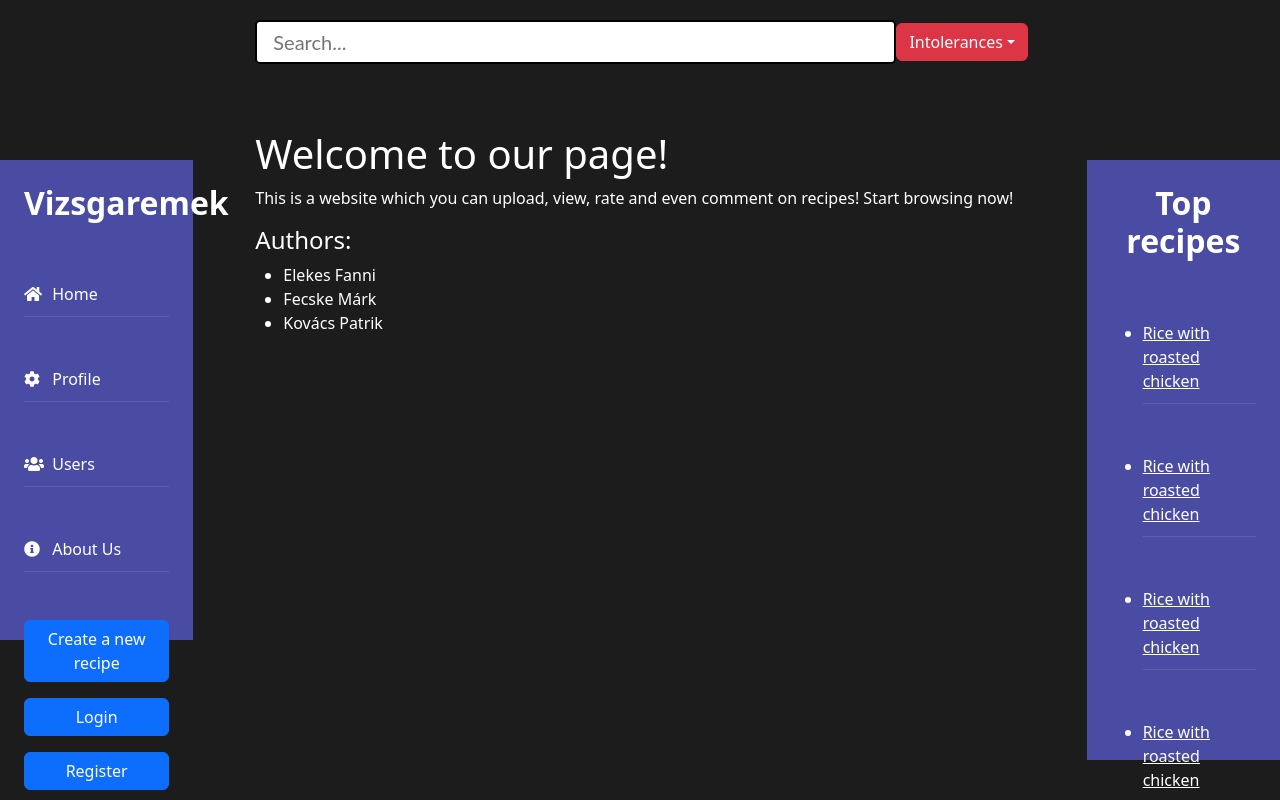
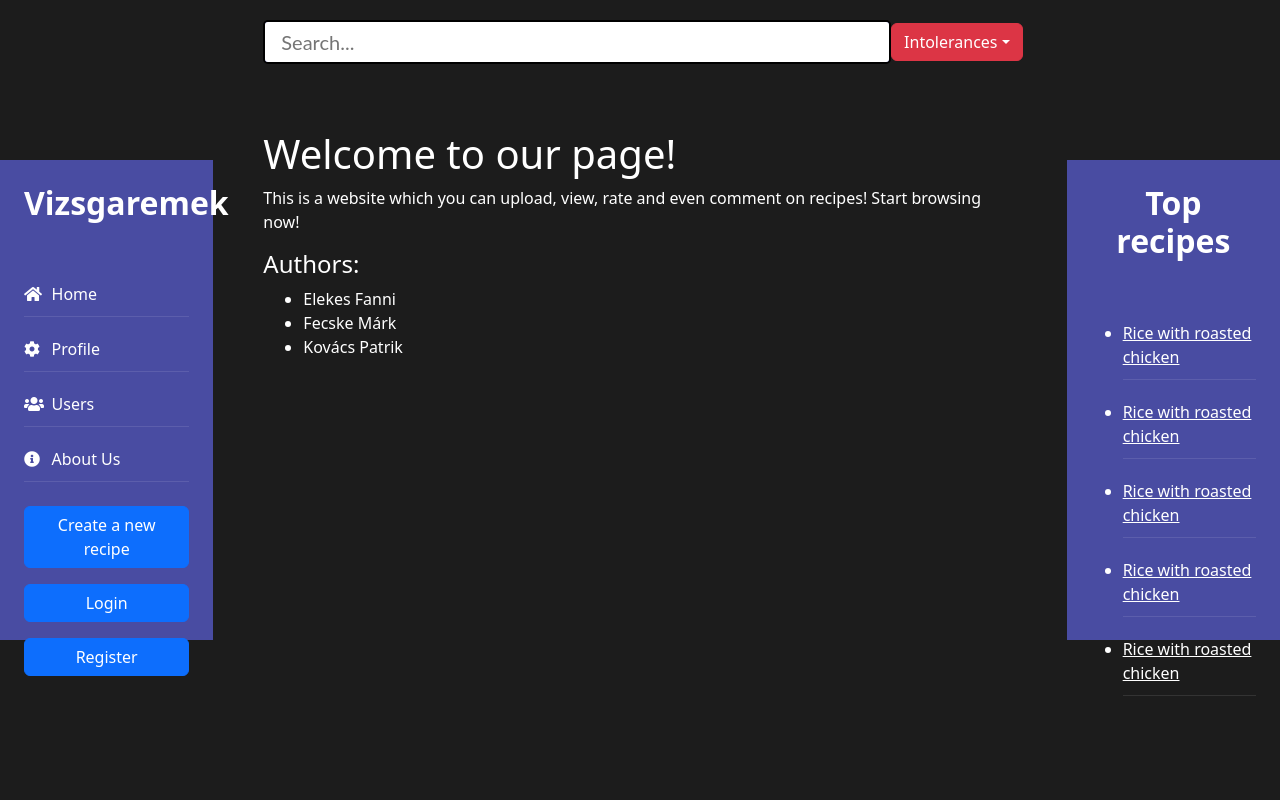
Before and after one commit to Patrik3229/Vizsgaremek_Frontend, a React (Vite) app: page / in a window 1280 px wide. Shown: the top 800 px of the page. Built offline with nearby package versions, Linux system fonts and the light colour scheme.

Commit message:
Style fix

```diff
--- a/src/App.css
+++ b/src/App.css
@@ -2,6 +2,9 @@
   padding-left: 0;
   padding-right: 0;
   --bs-gutter-x: 0;
+  .row {
+    --bs-gutter-x: 0;
+  }
 }
 
 body {
--- a/src/css/TopRecipes.scoped.css
+++ b/src/css/TopRecipes.scoped.css
@@ -38,7 +38,7 @@
 #sidebar ul li {
   font-size: 16px;
   margin-top: 10px;
-  margin-bottom: 40px;
+  margin-bottom: 10px;
 }
 
 #sidebar ul li>ul {
```
